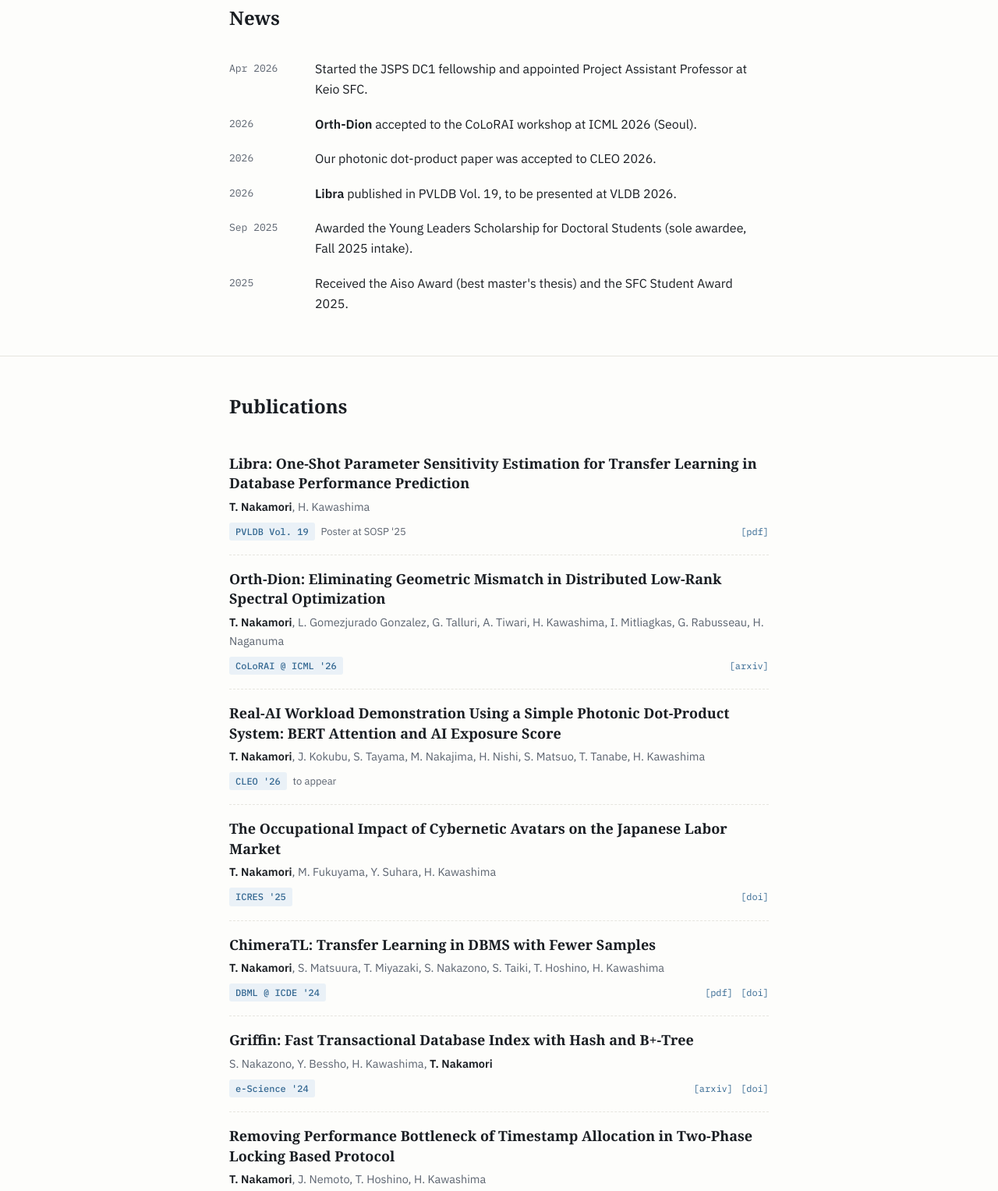
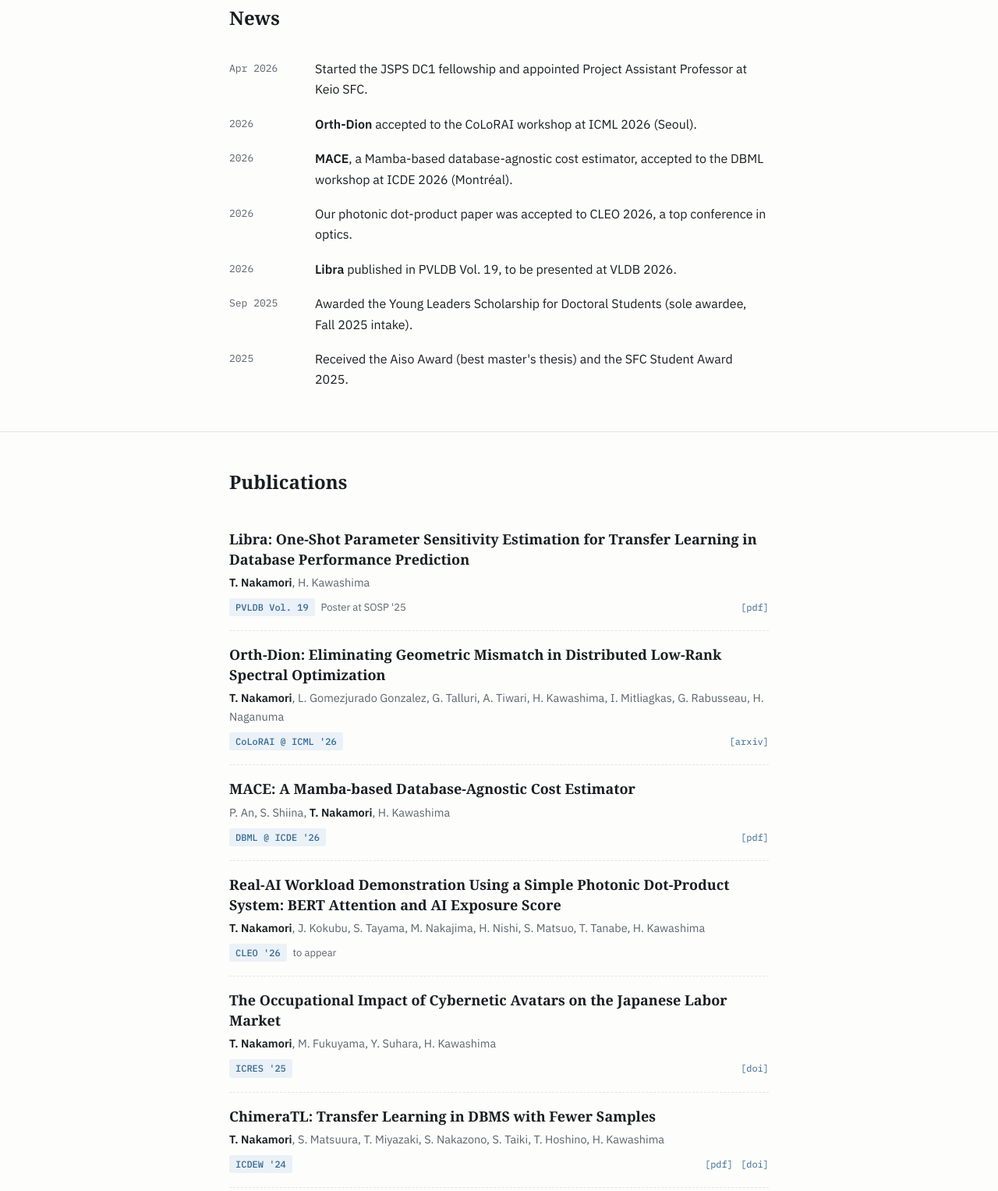
Before and after one commit to Tatzhiro/Tatzhiro.github.io, a plain HTML site: page index.html in a window 1280 px wide. Shown: the part 842-2369 px from the top of the page at 78% size. Drawn offline with Linux system fonts and the light colour scheme; a web font is replaced by a local one.

Commit message:
Update publication details and add new entries

```diff
--- a/index.html
+++ b/index.html
@@ -370,7 +370,11 @@
     </div>
     <div class="news-item">
       <span class="news-date">2026</span>
-      <span>Our photonic dot-product paper was accepted to CLEO 2026.</span>
+      <span><b>MACE</b>, a Mamba-based database-agnostic cost estimator, accepted to the DBML workshop at ICDE 2026 (Montréal).</span>
+    </div>
+    <div class="news-item">
+      <span class="news-date">2026</span>
+      <span>Our photonic dot-product paper was accepted to CLEO 2026, a top conference in optics.</span>
     </div>
     <div class="news-item">
       <span class="news-date">2026</span>
@@ -415,6 +419,17 @@
     </div>
 
     <div class="pub">
+      <div class="pub-title">MACE: A Mamba-based Database-Agnostic Cost Estimator</div>
+      <div class="pub-authors">P. An, S. Shiina, <b>T. Nakamori</b>, H. Kawashima</div>
+      <div class="pub-foot">
+        <span class="venue">DBML @ ICDE '26</span>
+        <div class="pub-links">
+          <a href="https://dataintelligencecrew.github.io/dbml26/assets/papers/mace.pdf">[pdf]</a>
+        </div>
+      </div>
+    </div>
+
+    <div class="pub">
       <div class="pub-title">Real-AI Workload Demonstration Using a Simple Photonic Dot-Product System: BERT Attention and AI Exposure Score</div>
       <div class="pub-authors"><b>T. Nakamori</b>, J. Kokubu, S. Tayama, M. Nakajima, H. Nishi, S. Matsuo, T. Tanabe, H. Kawashima</div>
       <div class="pub-foot">
@@ -438,7 +453,7 @@
       <div class="pub-title">ChimeraTL: Transfer Learning in DBMS with Fewer Samples</div>
       <div class="pub-authors"><b>T. Nakamori</b>, S. Matsuura, T. Miyazaki, S. Nakazono, S. Taiki, T. Hoshino, H. Kawashima</div>
       <div class="pub-foot">
-        <span class="venue">DBML @ ICDE '24</span>
+        <span class="venue">ICDEW '24</span>
         <div class="pub-links">
           <a href="https://www.wis.ewi.tudelft.nl/assets/files/dbml2024/DBML24_paper_9.pdf">[pdf]</a>
           <a href="https://doi.org/10.1109/ICDEW61823.2024.00046">[doi]</a>
```
